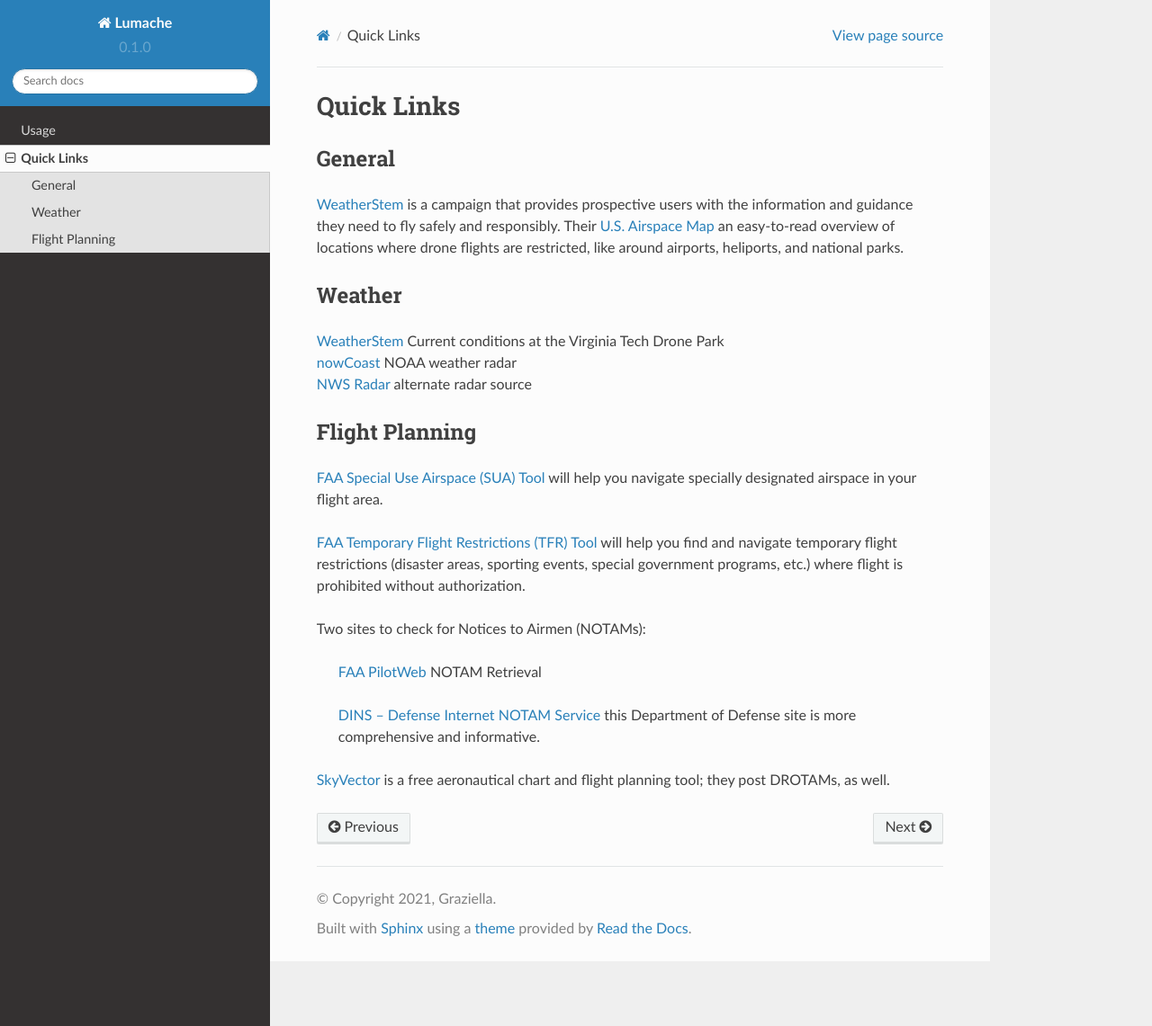
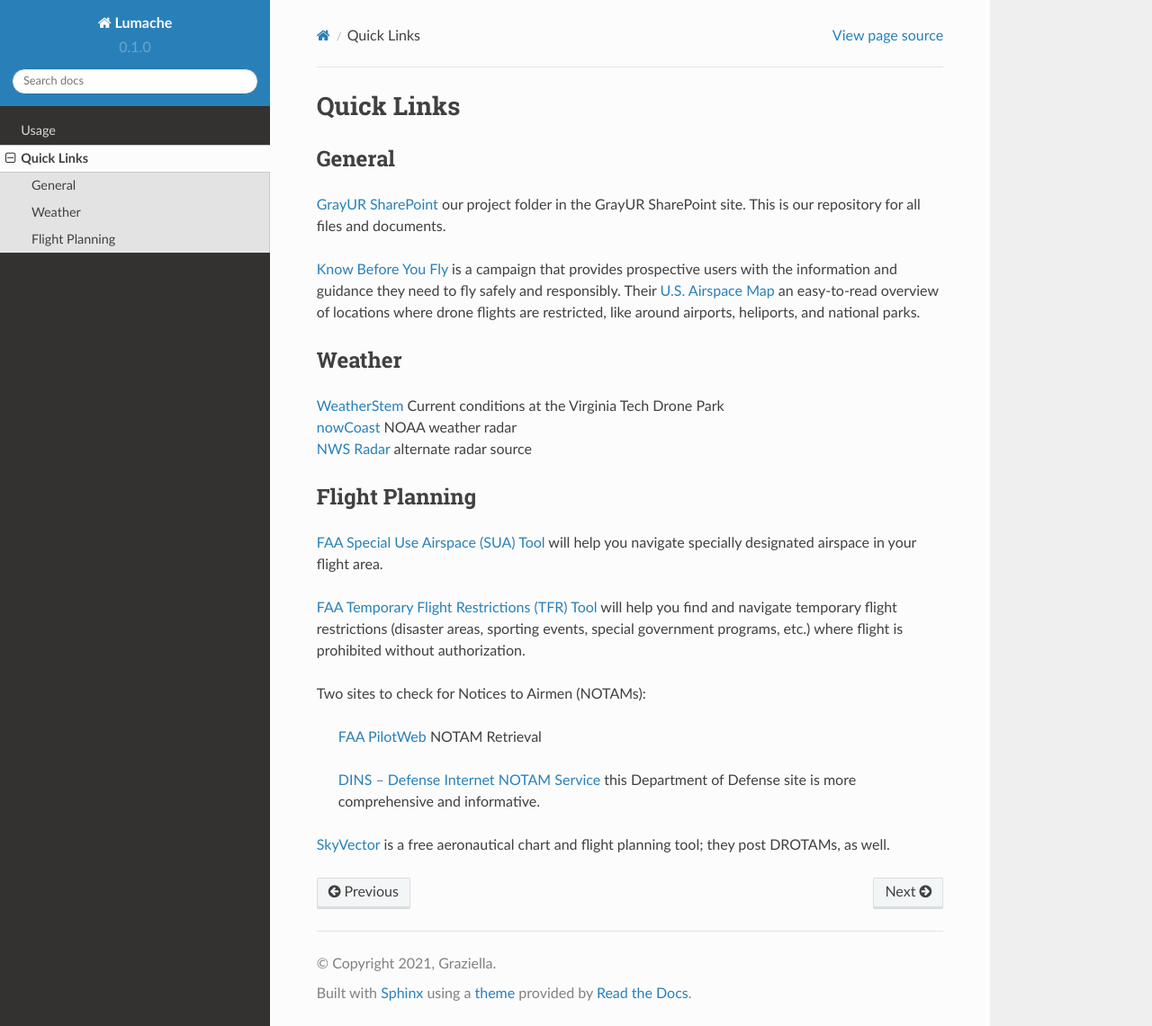
Before and after one commit to ben20vt/GrayUR-AutoPlane, a Sphinx documentation site: the page built from docs/source/quick_links.rst, in a window 1280 px wide and 1141 px high. Shown: the whole window at 90% size. Built offline with Sphinx 7.4.7 and the Read the Docs theme 2.0.0, drawn with Linux system fonts in a browser that asks for light colours; pages that are not in the unit, such as notebooks, are missing from menus.

Commit message:
Update quick_links.rst

```diff
--- a/docs/source/quick_links.rst
+++ b/docs/source/quick_links.rst
@@ -3,8 +3,9 @@
 
 General
 ------------
+| `GrayUR SharePoint <https://virginiatech.sharepoint.com/:f:/r/sites/GrayUR/Shared%20Documents/05_Projects/01_Autoplane?csf=1&web=1&e=aIVOsu/>`_ our project folder in the GrayUR SharePoint site. This is our repository for all files and documents.
 
-| `WeatherStem <http://knowbeforeyoufly.org/>`_ is a campaign that provides prospective users with the information and guidance they need to fly safely and responsibly. Their `U.S. Airspace Map <http://knowbeforeyoufly.org/air-space-map/shows>`_ an easy-to-read overview of locations where drone flights are restricted, like around airports, heliports, and national parks.
+| `Know Before You Fly <http://knowbeforeyoufly.org/>`_ is a campaign that provides prospective users with the information and guidance they need to fly safely and responsibly. Their `U.S. Airspace Map <http://knowbeforeyoufly.org/air-space-map/shows>`_ an easy-to-read overview of locations where drone flights are restricted, like around airports, heliports, and national parks.
 
 Weather
 ------------
```
